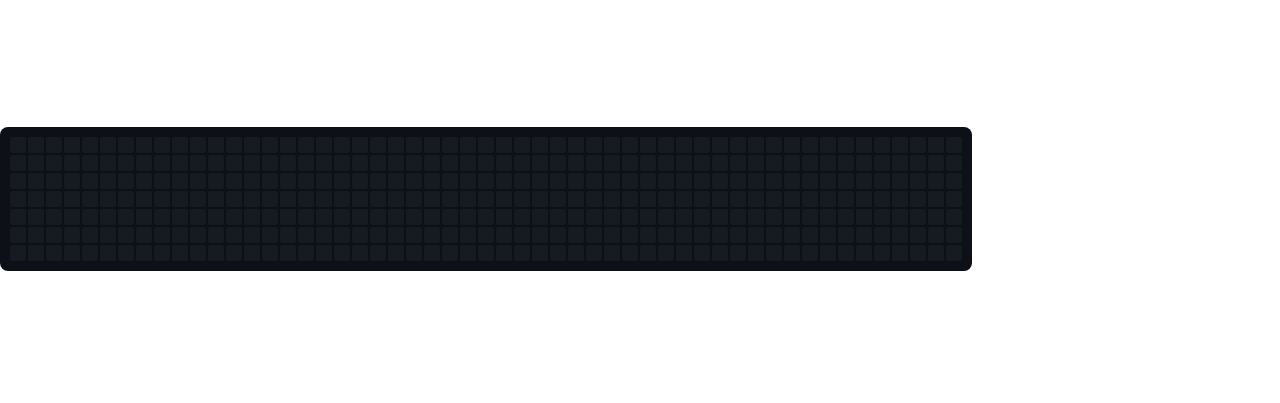
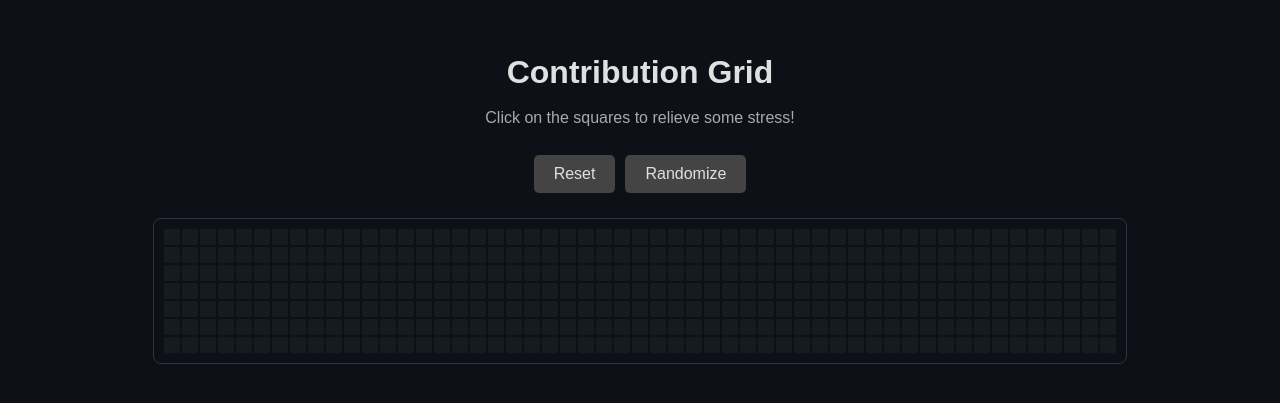
Before and after one commit to crisilto/paintribution, a React (Vite) app: page / in a window 1280 px wide. Shown: the part 201-604 px from the top of the page. Built offline with nearby package versions, Linux system fonts and the light colour scheme.

Commit message:
Improving UI

```diff
--- a/src/App.css
+++ b/src/App.css
@@ -1,3 +1,51 @@
+body {
+  background-color: #0D1117;
+  color: #e0e0e0;
+  font-family: 'Arial', sans-serif;
+  margin: 0;
+  padding: 0;
+  display: flex;
+  flex-direction: column;
+  align-items: center;
+  justify-content: center;
+  height: 100vh;
+  text-align: center;
+}
+
+.header {
+  margin-bottom: 20px;
+}
+
+.header h1 {
+  font-size: 2rem;
+  margin-bottom: 0.5rem;
+}
+
+.header p {
+  font-size: 1rem;
+  color: #aaa;
+}
+
+.buttons {
+  margin: 20px 0;
+}
+
+.button {
+  margin: 5px;
+  padding: 10px 20px;
+  font-size: 1rem;
+  cursor: pointer;
+  border: none;
+  border-radius: 5px;
+  background-color: #444;
+  color: #e0e0e0;
+  transition: background-color 0.3s;
+}
+
+.button:hover {
+  background-color: #555;
+}
+
 .contribution-grid {
   display: flex;
   flex-direction: column;
@@ -7,6 +55,7 @@
   border-radius: 8px;
   max-width: fit-content;
   margin: 0 auto;
+  border: 1px solid #30363D;
 }
 
 .row {
--- a/src/App.jsx
+++ b/src/App.jsx
@@ -28,7 +28,26 @@ function App() {
     return contribution ? contribution.color : '#161B22';
   };
 
+  const resetGrid = () => {
+    setGrid(Array(ROWS).fill().map(() => Array(COLS).fill(0)));
+  };
+
+  const randomizeGrid = () => {
+    setGrid(Array(ROWS).fill().map(() =>
+      Array(COLS).fill().map(() => Math.floor(Math.random() * (CONTRIBUTION.length + 1)))
+    ));
+  };
+
   return (
+    <div>
+      <div className="header">
+        <h1>Contribution Grid</h1>
+        <p>Click on the squares to relieve some stress!</p>
+      </div>
+      <div className="buttons">
+        <button className="button" onClick={resetGrid}>Reset</button>
+        <button className="button" onClick={randomizeGrid}>Randomize</button>
+      </div>
       <div className="contribution-grid">
         {grid.map((row, rowIndex) => (
           <div key={rowIndex} className="row">
@@ -43,6 +62,7 @@ function App() {
           </div>
         ))}
       </div>
+    </div>
   );
 }
 
```
Lines whose indentation alone changed are shown as unchanged.
